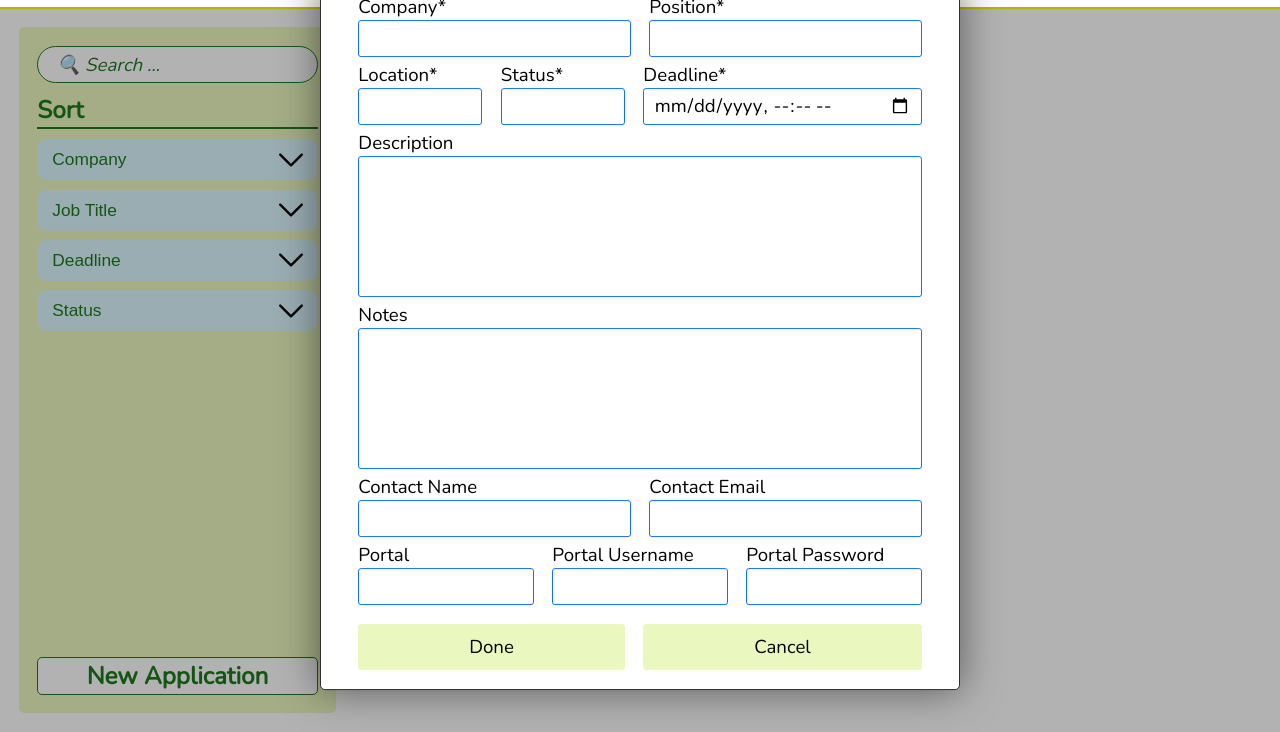
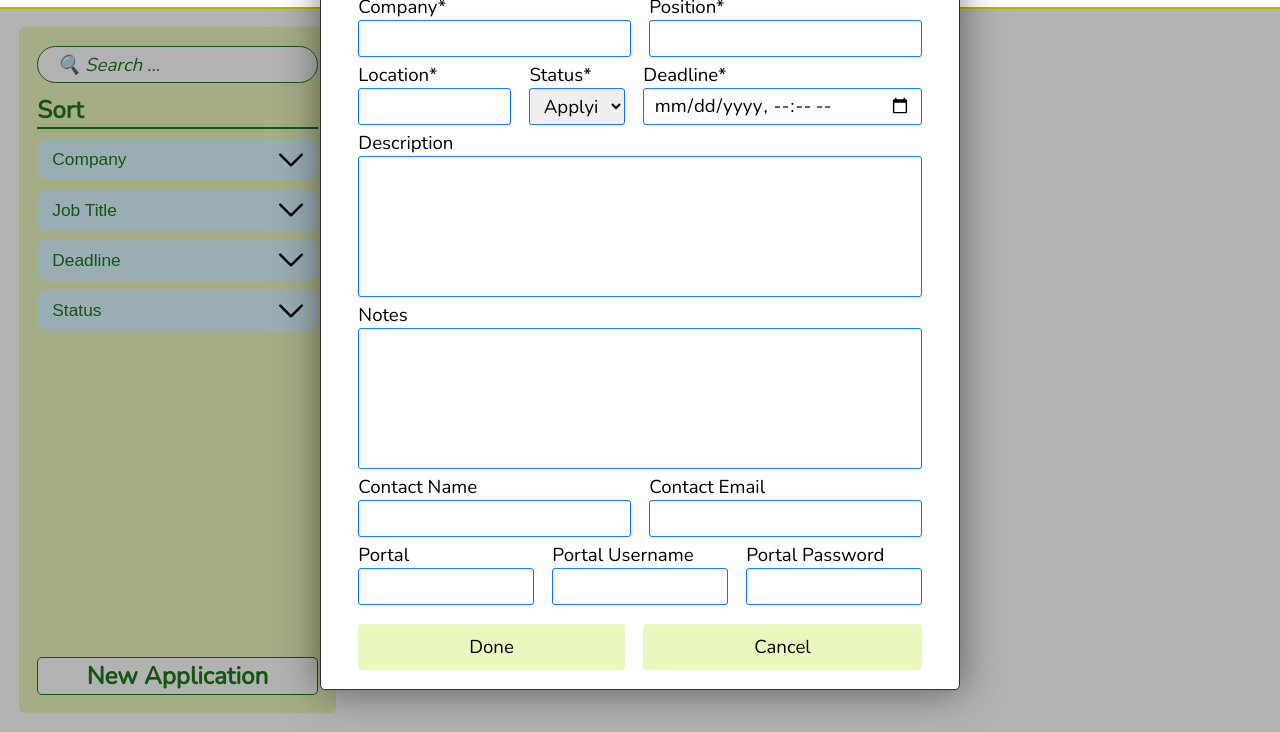
Before and after one commit to cse110-fa22-group24/cse110-fa22-group24, a website: page source/index.html in a window 1280 px wide. Both pictures are taken after a click on the button "New Application". Shown: the part 68-800 px from the top of the page. Drawn offline with nearby package versions, Linux system fonts and the light colour scheme.

Commit message:
Changed status field from text input to dropdown

```diff
--- a/source/index.html
+++ b/source/index.html
@@ -77,7 +77,14 @@
       </label>
       <label for="status">
         Status*
-        <input type="text" id="status" name="status" required/>
+        <select id="status" name="status" required>
+          <option value="Applying">Applying</option>
+          <option value="Submitted">Submitted</option>
+          <option value="Coding Task">Coding Task</option>
+          <option value="Interview">Interview</option>
+          <option value="Offer Received">Offer Received</option>
+          <option value="Rejected">Rejected</option>
+        </select>
       </label>
       <label for="deadline">
         Deadline*
```
